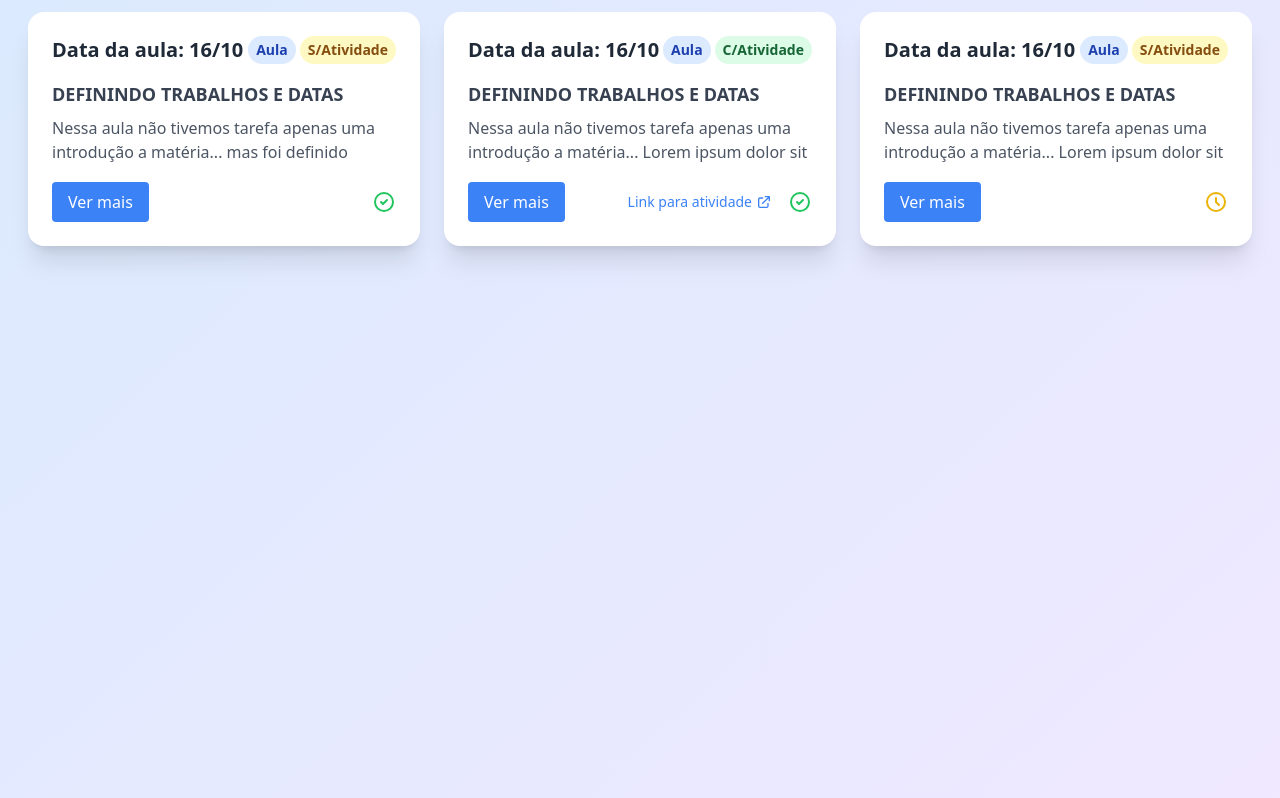
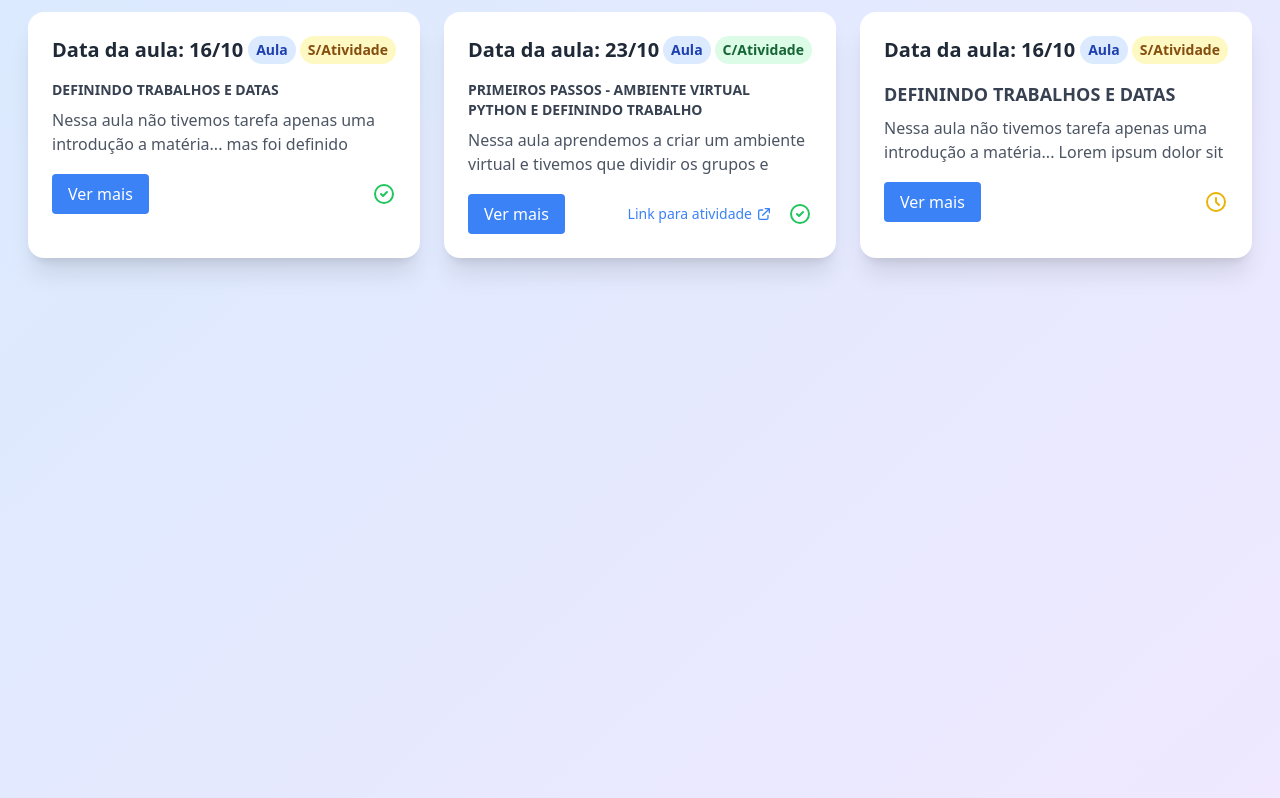
Before and after one commit to Patrick510/portfolio_python, a Flask app: page /class in a window 1280 px wide. Shown: the top 798 px of the page. Run offline with Flask 3, Linux system fonts and the light colour scheme; some libraries are stand-ins or nearby versions.

Commit message:
update class template with new lesson details, improved content structure, and enhanced formatting

```diff
--- a/app/templates/class.html
+++ b/app/templates/class.html
@@ -10,7 +10,7 @@
         <span class="px-2 py-1 bg-yellow-100 text-yellow-800 text-sm font-semibold rounded-full">S/Atividade</span>
       </div>
     </div>
-    <h3 class="text-lg font-semibold text-gray-700 mb-2">DEFININDO TRABALHOS E DATAS</h3>
+    <h3 class="text-sm font-semibold text-gray-700 mb-2">DEFININDO TRABALHOS E DATAS</h3>
     <div>
       <p id="text-content" class="text-gray-600 mb-4" style="max-height: 50px; overflow: hidden; text-overflow: ellipsis; display: -webkit-box; -webkit-box-orient: vertical;">
         Nessa aula não tivemos tarefa apenas uma introdução a matéria... mas foi definido <br>
@@ -65,16 +65,81 @@
 
   <div class="bg-white shadow-xl rounded-2xl p-6 w-full transform hover:scale-105 transition-transform duration-300 overflow-hidden" style="max-height: 400px;">
     <div class="flex justify-between items-start mb-4">
-      <h2 class="text-xl font-bold text-gray-800">Data da aula: 16/10</h2>
+      <h2 class="text-xl font-bold text-gray-800">Data da aula: 23/10</h2>
       <div class="flex item-center gap-1">
         <span class="px-2 py-1 bg-blue-100 text-blue-800 text-sm font-semibold rounded-full">Aula</span>
         <span class="px-2 py-1 bg-green-100 text-green-800 text-sm font-semibold rounded-full">C/Atividade</span>
       </div>
     </div>
-    <h3 class="text-lg font-semibold text-gray-700 mb-2">DEFININDO TRABALHOS E DATAS</h3>
+    <h3 class="text-sm font-semibold text-gray-700 mb-2">PRIMEIROS PASSOS - AMBIENTE VIRTUAL PYTHON E DEFININDO TRABALHO</h3>
     <div>
       <p id="text-content" class="text-gray-600 mb-4" style="max-height: 50px; overflow: hidden; text-overflow: ellipsis; display: -webkit-box; -webkit-box-orient: vertical;">
-        Nessa aula não tivemos tarefa apenas uma introdução a matéria... Lorem ipsum dolor sit amet consectetur adipisicing elit. Exercitationem possimus officia, a architecto non perspiciatis, aliquam provident sunt explicabo autem sequi nemo deserunt distinctio impedit nam repellendus at, facere omnis. Lorem ipsum dolor sit amet consectetur adipisicing elit. Similique nihil beatae laboriosam quae architecto nisi, vel rerum reiciendis nostrum placeat eos iusto pariatur. Consequatur repellat dicta iste, quam illum officiis.
+        Nessa aula aprendemos a criar um ambiente virtual e tivemos que dividir os grupos e separar os temas para entregar no final do semestre.
+        <br>
+        <b>Os temas foram:</b><br>
+        - ANALISE DE SENTIMENTO<br>
+        - ANALISE DE IMAGEM<br>
+        - LISTA DE CHAMADA AUTOMATIZADA<br>
+        - CONVERTER UM PDF EM UM JSON BANCO DE DADOS<br>
+        - ANALISE DE IMAGEM E ESCRIÇÃO DE IMAGEM<br>
+        - LEITOR DE BIOMETRIA POR IRIS?<br>
+        <br>
+        Depois de uma votação o tema escolhido no meu trabalho foi <br><b>LISTA DE CHAMADA AUTOMATIZADA</b>
+        <br>
+        Os colegas que estão participando do trabalho são:<br>
+        - Kauan<br>
+        - Felipe<br>
+        - Pedro<br>
+        - Nicholas<br>
+        - Patrick<br>
+        - Letícia<br>
+
+        <br>
+        <b>Coisas que aprendemos:</b><br>
+
+        - Nunca coloque código dentro da pasta de ambiente virtual!<br>
+        - Forma 1 de criar:<br>
+        <span style="margin-left: 1rem;">Terminal:</span><br>
+        <span style="margin-left: 2rem;"> - Criar pasta com nome do projeto </span> <br>
+        <span style="margin-left: 2rem;"> - Dentro da pasta -> comando python -m venv .venv(ou nome desejado) </span> <br>
+        <span style="margin-left: 2rem;"> - .venv/Scripts/activate </span> <br>
+        <span style="margin-left: 2rem;"> - pip install {nome do pacote} </span> <br>
+        <span style="margin-left: 2rem;"> - python {nome do arquivo}.py </span> <br>
+
+        <br>
+        <b>Instalar depois:<br></b>
+        <span style="margin-left: 1rem;"> - Flask<br> </span>
+        <span style="margin-left: 1rem;"> - SQLAlquemy / Flask SQLAlquemy<br> </span>
+        <span style="margin-left: 1rem;"> - numpy - feito<br> </span>
+
+        <br>
+        Coisas úteis:<br>
+        <span style="margin-left: 1rem;"> -site pypi -> buscar pacotes e seus comandos<br> </span>
+
+        <br>
+        Dinamica de aulas:<br>
+        Começa com lista de atividades que ficaram para casa<br>
+        seguida de alguns dos conceitos necessarios para fazerem eles (alguns)<br>
+
+        <br>
+        Organização de pastas:<br>
+        projeto/<br>
+        |-> .venv/<br>
+        |-> app.py<br>
+        |-> templates/ (para quando for usar front no mesmo projeto)<br>
+        |-> aquivos.html com codigo python<br>
+        |-> static/ (para quando for usar front no mesmo projeto)<br>
+        |-> img/<br>
+        |-> css/<br>
+        |-> js/<br>
+
+        Obeservações:<br>
+        Frameworks precisam de padrões!<br>
+        Todos arquivos .py precisam de código limpo (sem comentarios) e nomes significativos<br>
+        nome das coias em ingles<br>
+        variaveis snakecase tipo_assim<br>
+        barra de progresso em laços de repetição<br>
+
       </p>
       <div class="flex justify-between items-center">
 
```
